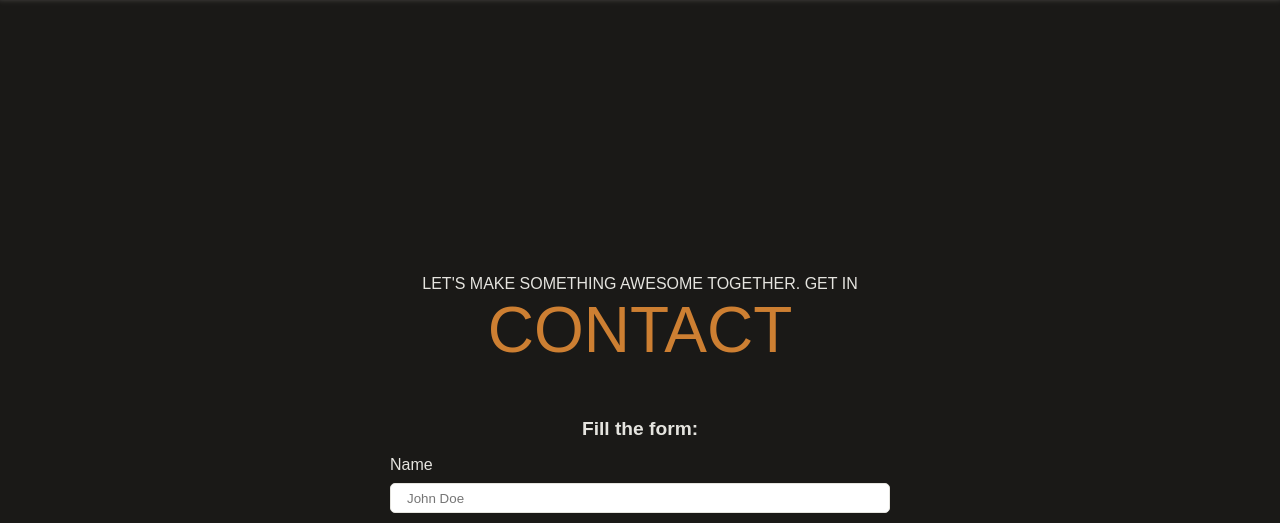
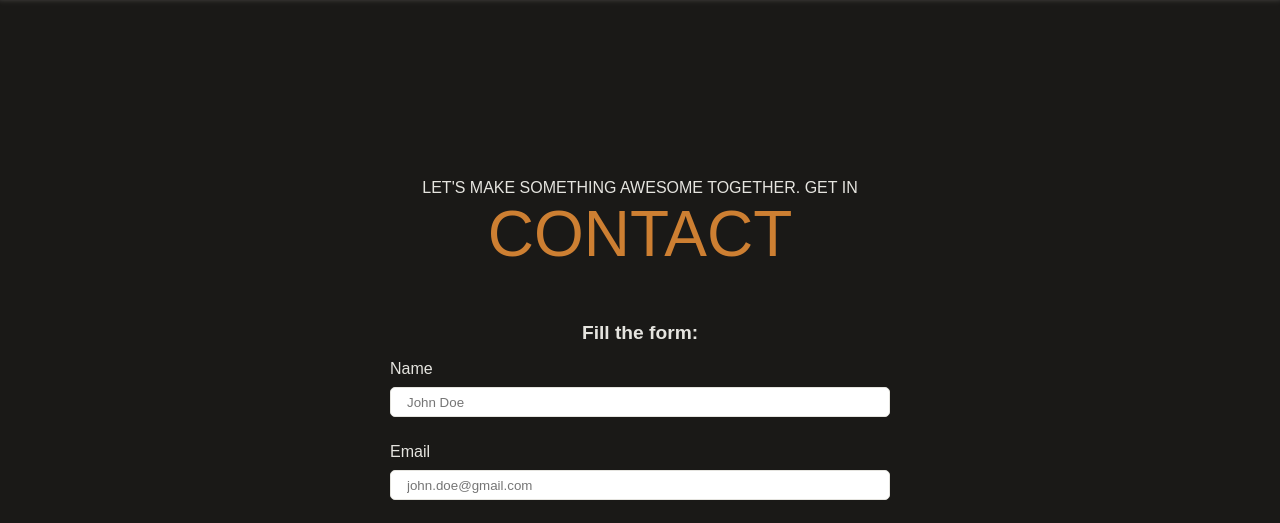
Before and after one commit to marijan10marijan/personal-website, a plain HTML site: page index.html in a window 1280 px wide. Shown: the part 2695-3218 px from the top of the page. Drawn offline with Linux system fonts and the light colour scheme.

Commit message:
Update style.css

```diff
--- a/style.css
+++ b/style.css
@@ -319,7 +319,7 @@ img {
 /* CONTACT ME SECTION */
 #contact-me {
     width: 100%;
-    padding: 24rem 0 8rem 0;
+    padding: 18rem 0 8rem 0;
 }
 
 .contact-me-container {
```
